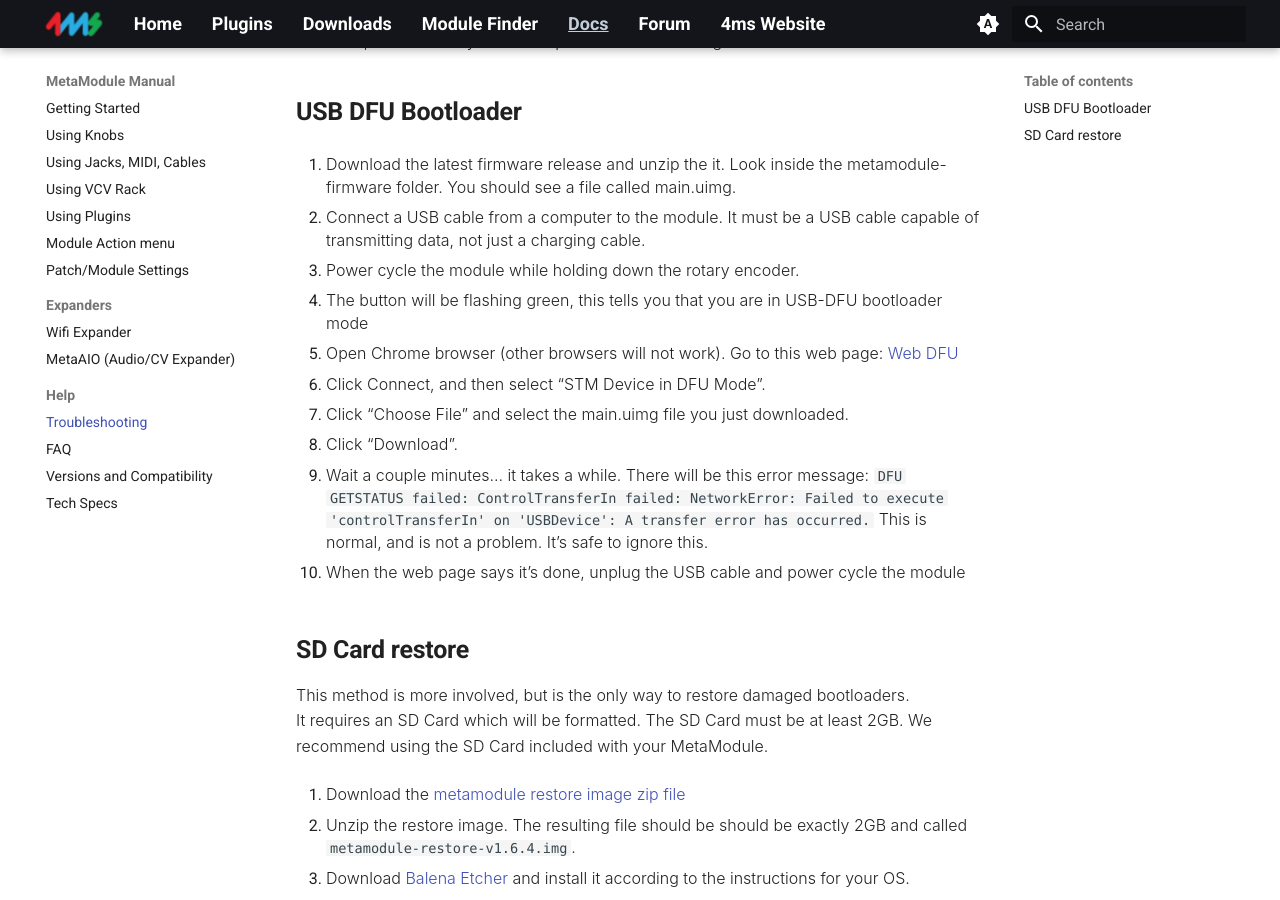
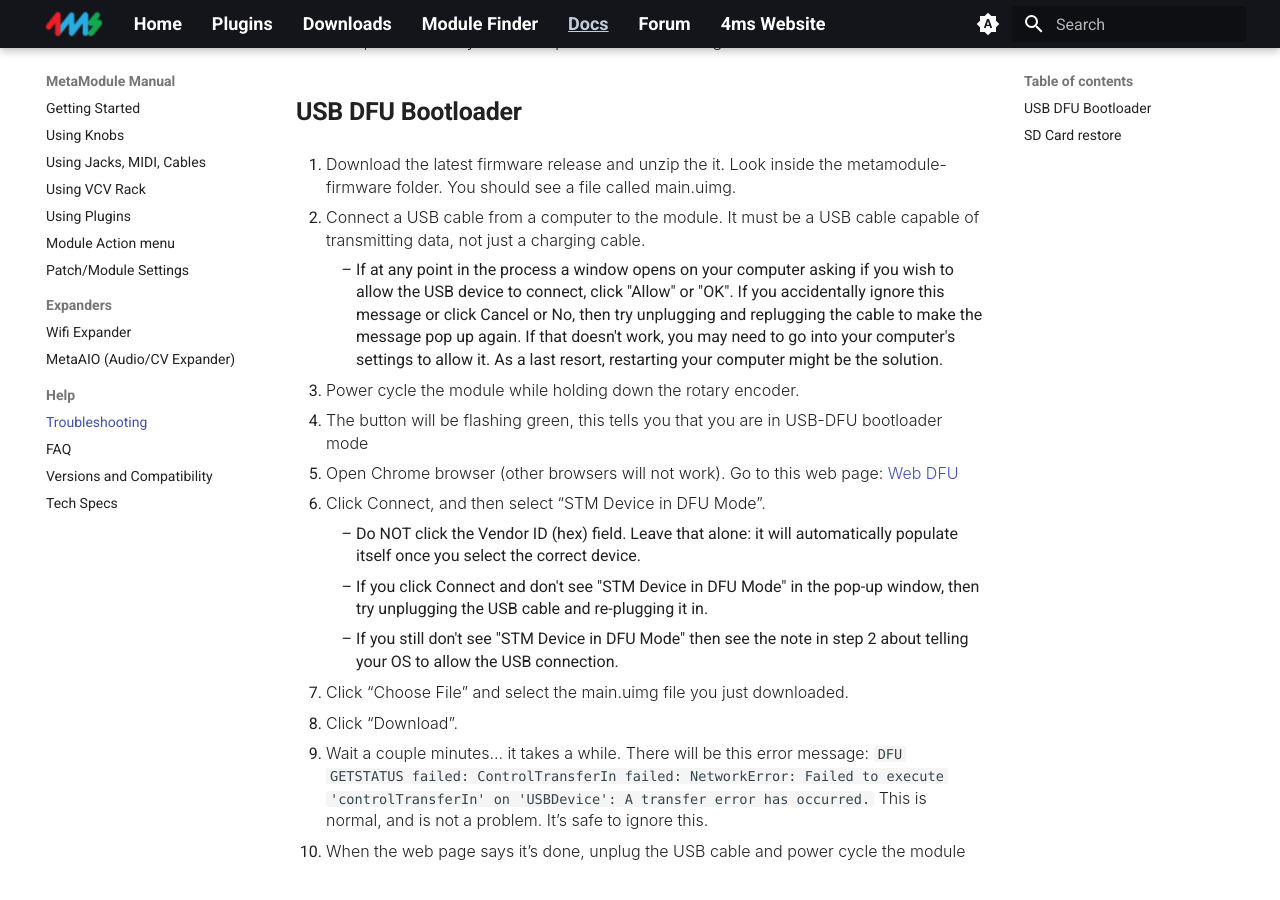
Before and after one commit to 4ms/metamodule-docs-website, an MkDocs documentation site: the page built from docs/troubleshooting.md, in a window 1280 px wide and 900 px high, scrolled down 202 px. Built offline with MkDocs 1.6.1 and Material for MkDocs 9.7.7, drawn with Linux system fonts in a browser that asks for light colours.

Commit message:
Add notes to troubleshooting about USB connection

```diff
--- a/docs/troubleshooting.md
+++ b/docs/troubleshooting.md
@@ -11,6 +11,13 @@ to install updated firmware using a USB cable.
 1. Download the latest firmware release and unzip the it. Look inside the metamodule-firmware folder. You should see a file called main.uimg.
 
 2. Connect a USB cable from a computer to the module. It must be a USB cable capable of transmitting data, not just a charging cable.
+     - If at any point in the process a window opens on your computer asking if
+       you wish to allow the USB device to connect, click "Allow" or "OK". If you
+       accidentally ignore this message or click Cancel or No, then try
+       unplugging and replugging the cable to make the message pop up again. If
+       that doesn't work, you may need to go into your computer's settings to
+       allow it. As a last resort, restarting your computer might be the solution.
+
 
 3. Power cycle the module while holding down the rotary encoder.
 
@@ -19,6 +26,12 @@ to install updated firmware using a USB cable.
 5. Open Chrome browser (other browsers will not work). Go to this web page: [Web DFU](https://devanlai.github.io/webdfu/dfu-util/)
 
 6. Click Connect, and then select “STM Device in DFU Mode”.
+     - Do NOT click the Vendor ID (hex) field. Leave that alone: it will
+       automatically populate itself once you select the correct device.
+     - If you click Connect and don't see "STM Device in DFU Mode" in the
+       pop-up window, then try unplugging the USB cable and re-plugging it in.
+     - If you still don't see "STM Device in DFU Mode" then see the note in
+       step 2 about telling your OS to allow the USB connection.
 
 7. Click “Choose File” and select the main.uimg file you just downloaded.
 
```
